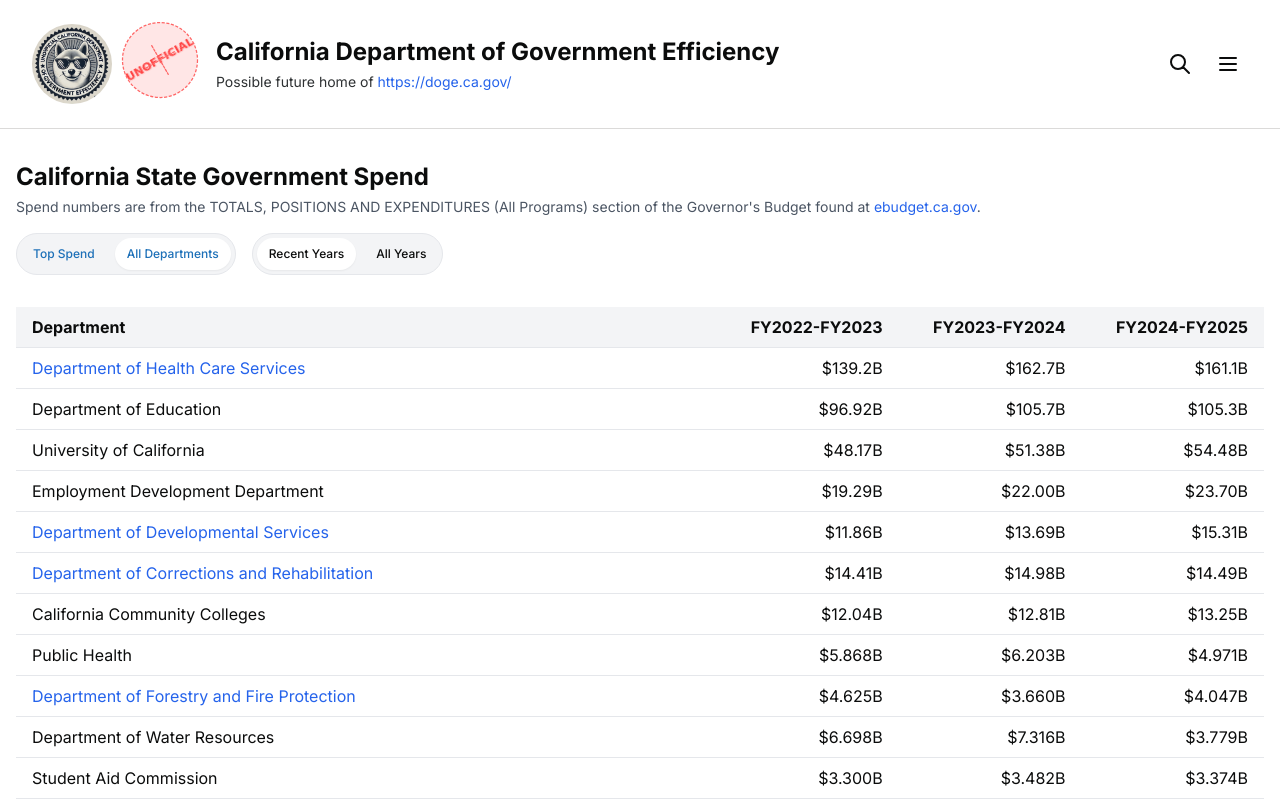
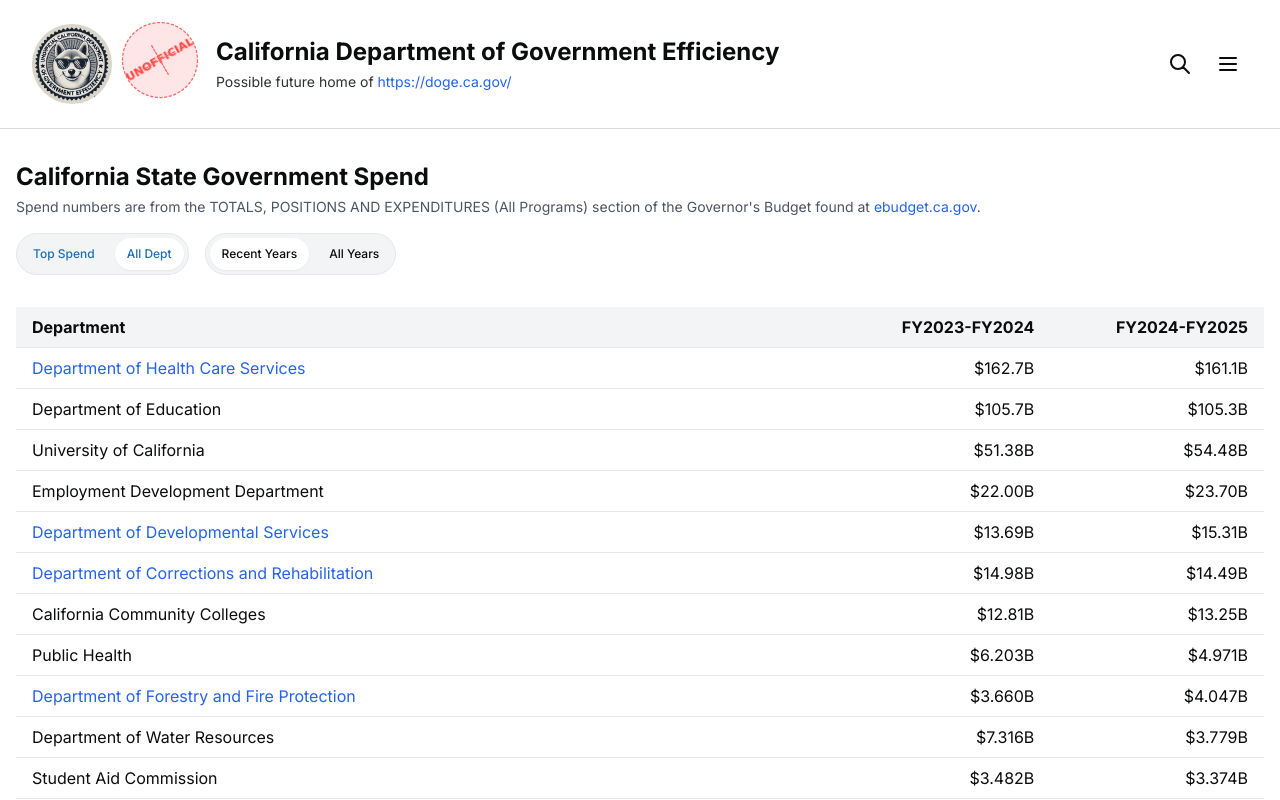
Before and after one commit to DOGE-network/cali_doge, a Next.js app: page /spend in a window 1280 px wide. Shown: the top 800 px of the page. Built offline with nearby package versions, Linux system fonts and the light colour scheme.

Commit message:
spend display tweaks

```diff
--- a/src/app/spend/page.tsx
+++ b/src/app/spend/page.tsx
@@ -110,7 +110,7 @@
                   className={`rounded-full text-xs ${showAllDepartments ? 'bg-white shadow-sm' : ''}`}
                   onClick={() => setShowAllDepartments(true)}
                 >
-                  All Departments
+                  All Dept
                 </Button>
               </Link>
             </div>
--- a/src/components/SpendingDisplay.tsx
+++ b/src/components/SpendingDisplay.tsx
@@ -77,7 +77,7 @@
   }, [departmentsData]);
 
   const defaultYears = fiscalYears.filter(year =>
-    year.startsWith('FY2022') || year.startsWith('FY2023') || year.startsWith('FY2024') || year.startsWith('FY2025')
+    year === 'FY2023-FY2024' || year === 'FY2024-FY2025'
   );
 
   // Years to display based on showRecentYears prop
```
